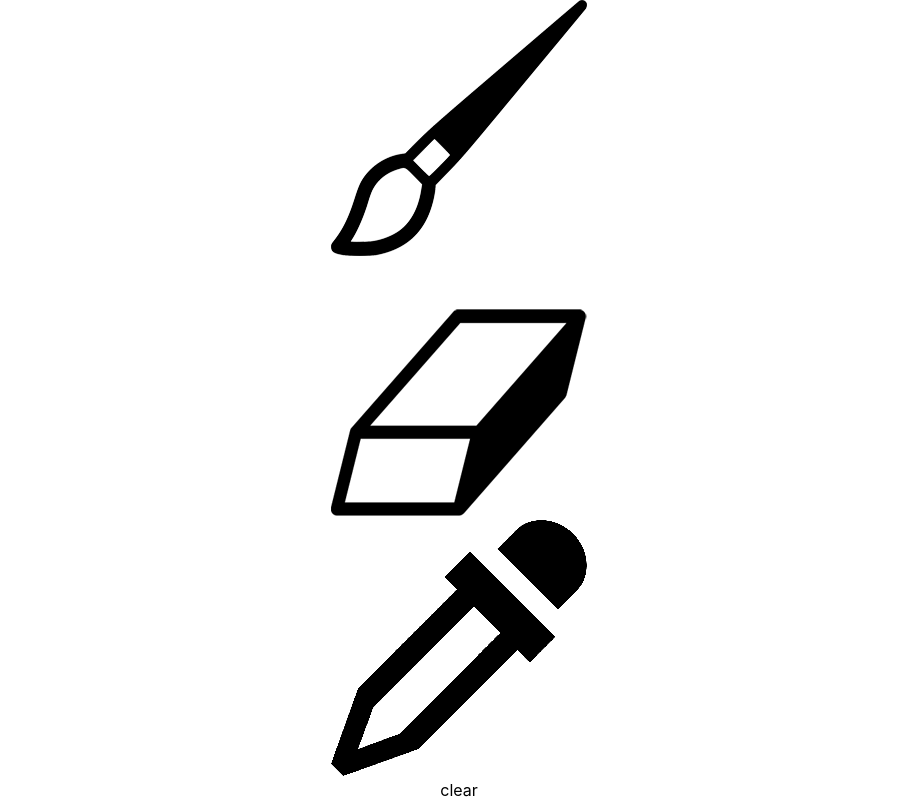
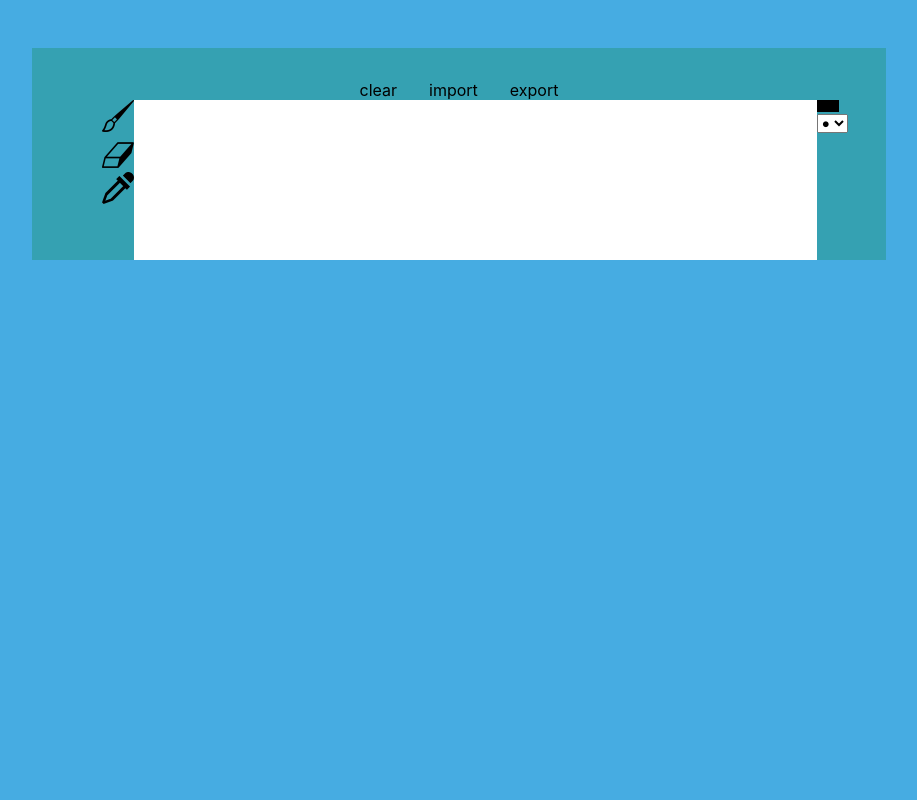
Before and after one commit to Lebed-kun/Paint, a React (Create React App) app: page / in a window 1280 px wide. Shown: the top 800 px of the page, without its empty margins (181-1098 px from the left). Built offline with nearby package versions, Linux system fonts and the light colour scheme.

Commit message:
Initial styling

```diff
--- a/src/App.css
+++ b/src/App.css
@@ -1,32 +1,14 @@
 .App {
-  text-align: center;
+  width: 66.67%;
+  margin: 3rem auto;
+  padding-top: 2rem;
+
+  background-color: #35a1b2;
+
+  position: relative;
 }
 
-.App-logo {
-  animation: App-logo-spin infinite 20s linear;
-  height: 40vmin;
+.App .row-1 {
+  display: flex;
+  justify-content: center;
 }
-
-.App-header {
-  background-color: #282c34;
-  min-height: 100vh;
-  display: flex;
-  flex-direction: column;
-  align-items: center;
-  justify-content: center;
-  font-size: calc(10px + 2vmin);
-  color: white;
-}
-
-.App-link {
-  color: #61dafb;
-}
-
-@keyframes App-logo-spin {
-  from {
-    transform: rotate(0deg);
-  }
-  to {
-    transform: rotate(360deg);
-  }
-}
--- a/src/App.js
+++ b/src/App.js
@@ -5,8 +5,6 @@ import ToolBar from './components/ToolBar/ToolBar';
 import MenuBar from './components/MenuBar/MenuBar';
 import Canvas from './components/Canvas/Canvas';
 import ToolSettings from './components/ToolSettings/ToolSettings';
-
-import { setOptions } from './utils/change_object';
 
 class App extends Component {
   constructor(props) {
@@ -54,12 +52,13 @@ class App extends Component {
   render() {
     return (
       <div className="App">
+        <MenuBar
+        onSelect={this.selectCommand}
+        onSelectImage={this.selectImage}/>
+        <div className="row-1">
           <ToolBar
           onSelect={this.selectTool}
           />
-        <MenuBar
-        onSelect={this.selectCommand}
-        onSelectImage={this.selectImage}/>
           <Canvas tool={this.state}
           onSelect={this.selectProperty}
           command={this.state.command}
@@ -70,6 +69,7 @@ class App extends Component {
           tool={this.state}
           onSelect={this.selectProperty}/>
         </div>
+      </div>
     );
   }
 }
--- a/src/components/Canvas/Canvas.css
+++ b/src/components/Canvas/Canvas.css
@@ -1,8 +1,8 @@
 .Canvas {
-  position:  relative;
-  top: 300px;
-
-  border: 1px solid black;
+  position: relative;
+  width: 80%;
+  height: 10rem;
+  overflow: hidden;
 }
 
 .pen {
@@ -10,9 +10,13 @@
   left: 0;
   top: 0;
   z-index: 1;
+
+  width: 100%;
 }
 
 .draw-area {
+  width: 100%;
+
   position: absolute;
   left: 0;
   top: 0;
--- a/src/components/Canvas/Canvas.js
+++ b/src/components/Canvas/Canvas.js
@@ -47,9 +47,9 @@ class Canvas extends React.Component {
   render() {
     return (
       <div className="Canvas">
-        <canvas id="pen" width="800px" height="400px" className="pen">
+        <canvas id="pen" className="pen">
         </canvas>
-        <canvas id="draw-area" width="800px" height="400px" className="draw-area">
+        <canvas id="draw-area" className="draw-area">
         </canvas>
       </div>
     )
--- a/src/components/MenuBar/MenuBar.css
+++ b/src/components/MenuBar/MenuBar.css
@@ -0,0 +1,4 @@
+.MenuBar {
+  display: flex;
+  justify-content: center;
+}
--- a/src/components/MenuBarElement/MenuBarElement.css
+++ b/src/components/MenuBarElement/MenuBarElement.css
@@ -0,0 +1,3 @@
+.MenuBarElement {
+  margin: 0 1rem;
+}
--- a/src/components/ToolBar/ToolBar.css
+++ b/src/components/ToolBar/ToolBar.css
@@ -0,0 +1,7 @@
+.ToolBar {
+  width: 2rem;
+  margin-left: 2rem;
+
+  display: inline-flex;
+  flex-direction: column;
+}
--- a/src/components/ToolBarElement/ToolBarElement.css
+++ b/src/components/ToolBarElement/ToolBarElement.css
@@ -0,0 +1,7 @@
+.ToolBarElement {
+  width: 100%;
+}
+
+.ToolBarElement img {
+  width: 100%;
+}
--- a/src/components/ToolSettings/ToolSettings.css
+++ b/src/components/ToolSettings/ToolSettings.css
@@ -0,0 +1,3 @@
+.ToolSettings {
+
+}
--- a/src/index.css
+++ b/src/index.css
@@ -1,3 +1,7 @@
+html {
+  font-size: 16px;
+}
+
 body {
   margin: 0;
   padding: 0;
@@ -6,6 +10,7 @@ body {
     sans-serif;
   -webkit-font-smoothing: antialiased;
   -moz-osx-font-smoothing: grayscale;
+  background-color: #46ace2;
 }
 
 code {
--- a/src/utils/clear_canvas.js
+++ b/src/utils/clear_canvas.js
@@ -2,5 +2,5 @@ export function clearCanvas(canvasSelector) {
   const canvas = document.querySelector(canvasSelector);
   const context = canvas.getContext('2d');
 
-  context.clearRect(0, 0, canvas.width, canvas.height);
+  context.fillRect(0, 0, canvas.width, canvas.height);
 }
```
Lines whose indentation alone changed are shown as unchanged.
